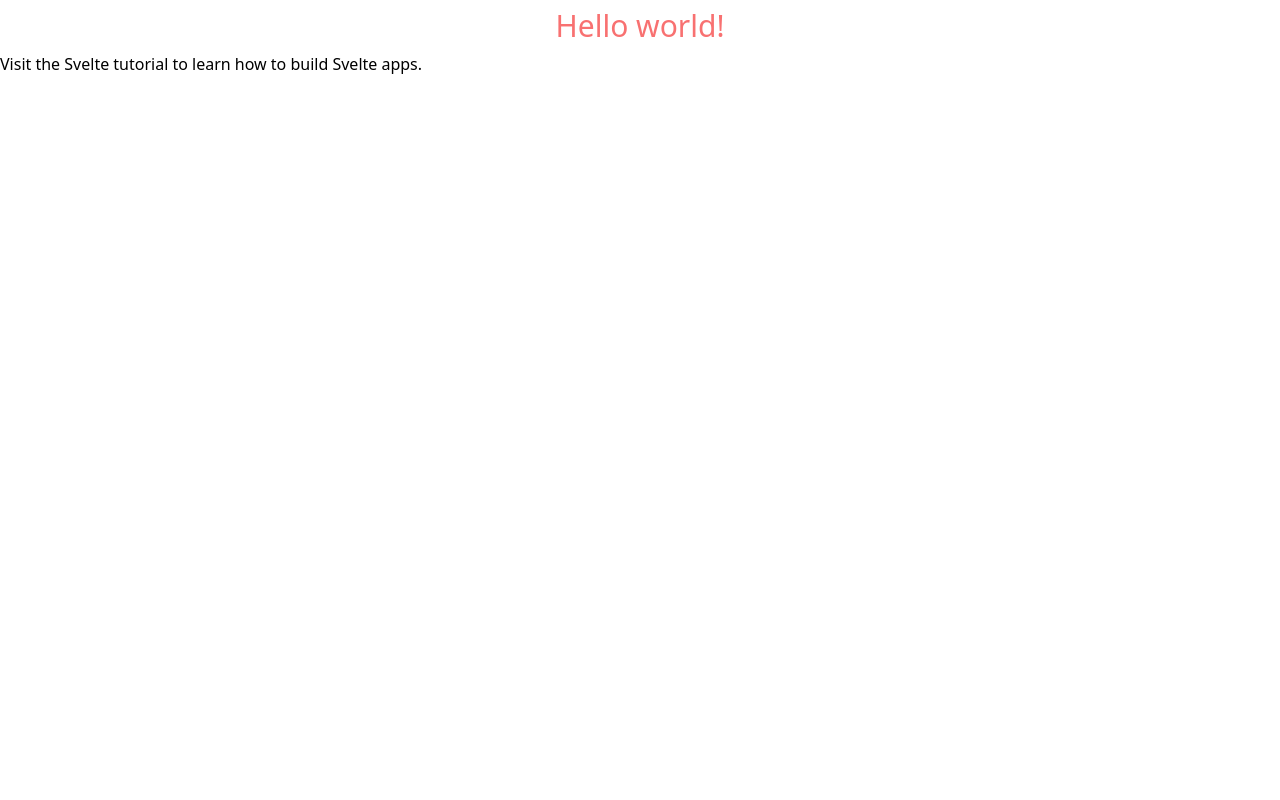
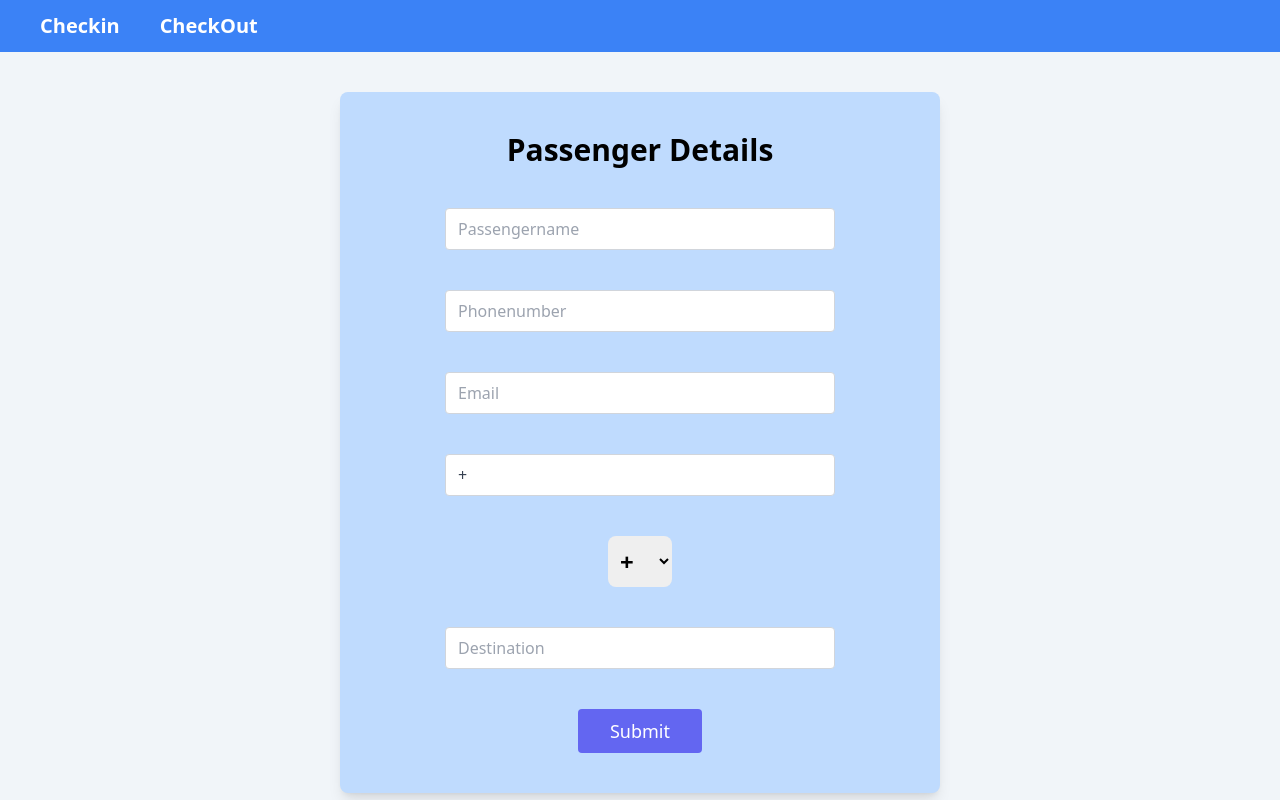
Before and after one commit to Karthick2027/baggage-Selfcheckin-frontend, a Svelte app: page / in a window 1280 px wide. Built offline with nearby package versions, Linux system fonts and the light colour scheme.

Commit message:
form page succesfully displayed

```diff
--- a/package.json
+++ b/package.json
@@ -24,6 +24,7 @@
     "tailwindcss": "^3.2.1"
   },
   "dependencies": {
+    "axios": "^1.1.3",
     "sirv-cli": "^2.0.0"
   }
 }
--- a/src/App.svelte
+++ b/src/App.svelte
@@ -1,13 +1,32 @@
 <script>
-  export let name
+  import Checkout from "./components/Checkout.svelte"
+  import Form from "./components/Form.svelte"
+
+  let hidden = false
+
+  const Checkin = () => {
+    hidden = false
+  }
+  const CheckOut = () => {
+    hidden = true
+  }
 </script>
 
-<main>
-  <h1 class=" p-2 text-center text-3xl text-red-400">Hello {name}!</h1>
-  <p>
-    Visit the <a href="https://svelte.dev/tutorial">Svelte tutorial</a> to learn
-    how to build Svelte apps.
-  </p>
+<main class="h-screen w-screen bg-slate-100">
+  <div class=" bg-blue-500 p-3 px-10">
+    <nav class=" flex gap-10">
+      <button on:click={Checkin} class="text-xl font-semibold text-white"
+        >Checkin</button>
+      <button on:click={CheckOut} class=" text-xl font-semibold text-white"
+        >CheckOut</button>
+    </nav>
+  </div>
+
+  {#if hidden}
+    <Checkout />
+  {:else}
+    <Form />
+  {/if}
 </main>
 
 <style global lang="postcss">
--- /dev/null
+++ b/src/components/Checkout.svelte
@@ -0,0 +1 @@
+<h1>hello world</h1>
--- /dev/null
+++ b/src/components/Form.svelte
@@ -0,0 +1,81 @@
+<script>
+  import axios from "axios"
+  let Passengername, Phonenumber, Email, Flightnumber, Destination
+  let selfCheckin = []
+  let success = false
+  const adddata = async () => {
+    const sample = {
+      Passengername: Passengername,
+      Phonenumber: Phonenumber,
+      Email: Email,
+      Flightnumber: Flightnumber,
+      Destination: Destination,
+    }
+    console.log("b4 data", sample)
+    const { data } = await axios.post(
+      "http://localhost:7000/api/checkin",
+      sample
+    )
+    console.log("after data", data)
+    selfCheckin = data
+    success = true
+    ;(Passengername = ""),
+      (Phonenumber = ""),
+      (Email = ""),
+      (Flightnumber = ""),
+      (Destination = "")
+  }
+</script>
+
+<div class="px-10 pt-10">
+  <form
+    on:submit|preventDefault={adddata}
+    class=" mx-auto flex w-full flex-col items-center gap-10 rounded-lg bg-blue-200 p-10 shadow-lg  lg:w-1/2">
+    <h1 class="text-3xl font-bold">Passenger Details</h1>
+    <input
+      bind:value={Passengername}
+      type="text"
+      class="w-3/4 rounded border border-gray-300 bg-white py-1 px-3 text-base leading-8 text-gray-700 outline-none transition-colors duration-200 ease-in-out focus:border-indigo-500 focus:ring-2 focus:ring-indigo-200"
+      placeholder="Passengername" />
+    <input
+      bind:value={Phonenumber}
+      type="text"
+      class="w-3/4 rounded border border-gray-300 bg-white py-1 px-3 text-base leading-8 text-gray-700 outline-none transition-colors duration-200 ease-in-out focus:border-indigo-500 focus:ring-2 focus:ring-indigo-200"
+      placeholder="Phonenumber" />
+    <input
+      bind:value={Email}
+      type="text"
+      class="w-3/4 rounded border border-gray-300 bg-white py-1 px-3 text-base leading-8 text-gray-700 outline-none transition-colors duration-200 ease-in-out focus:border-indigo-500 focus:ring-2 focus:ring-indigo-200"
+      placeholder="Email" />
+    <input
+      bind:value={Flightnumber}
+      type="text"
+      class="w-3/4 rounded border border-gray-300 bg-white py-1 px-3 text-base leading-8 text-gray-700 outline-none transition-colors duration-200 ease-in-out focus:border-indigo-500 focus:ring-2 focus:ring-indigo-200"
+      placeholder="Flightnumber" />
+
+    <select
+      bind:value={Flightnumber}
+      class="w-16 rounded-lg p-2 text-2xl font-bold">
+      <option value="+">+</option>
+      <option value="-">-</option>
+    </select>
+
+    <input
+      bind:value={Destination}
+      type="text"
+      class="w-3/4 rounded border border-gray-300 bg-white py-1 px-3 text-base leading-8 text-gray-700 outline-none transition-colors duration-200 ease-in-out focus:border-indigo-500 focus:ring-2 focus:ring-indigo-200"
+      placeholder="Destination" />
+
+    <button
+      class="mx-auto flex rounded border-0 bg-indigo-500 py-2 px-8 text-lg text-white hover:bg-indigo-600 focus:outline-none"
+      >Submit</button>
+  </form>
+  {#if success}
+    <div class="mx-auto mt-5 w-full rounded-lg bg-green-300 lg:w-1/2">
+      <h1 class="mx-5 p-2 text-xl font-bold ">
+        Succesfully checked in, and your id is: <strong
+          >{selfCheckin._id}</strong>
+      </h1>
+    </div>
+  {/if}
+</div>
```
Also changed, not shown: 1 other file (tests, documents, lock files or other folders).
